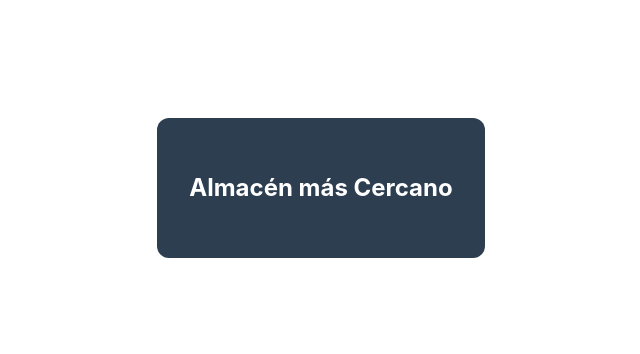
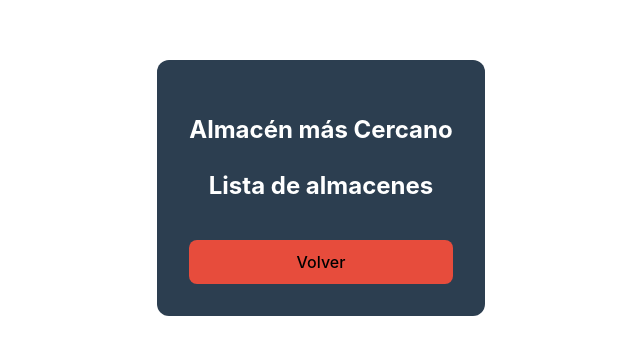
Before and after one commit to Franciscoxd1123/TBD-Lab-2, a Vue app in the folder Frontend TBD-Lab-2/: page /distancia-almacenes in a window 1280 px wide. Shown: the part 212-566 px from the top of the page, without its empty margins (319-959 px from the left). Built offline with nearby package versions, Linux system fonts and the light colour scheme.

Commit message:
Frontend ruta mas corta

```diff
--- a/Frontend TBD-Lab-2/src/components/AlmacenesDistancia.vue
+++ b/Frontend TBD-Lab-2/src/components/AlmacenesDistancia.vue
@@ -10,45 +10,56 @@
             <p>Dirección: {{ userData.direccion }}</p>
         </div>
 
+        <h2>Lista de almacenes</h2>
         <div v-for="almacen in almacenInfo" class="almacen-info">
             <h3>{{ almacen.nombre }}</h3>
             <p>Dirección: {{ almacen.direccion }}</p>
-            <p>Ruta mas corta: {{ almacen.distancia }} km</p>
+            <p>Ruta mas corta: {{ almacen.distancia }} metros</p>
         </div>
+        <button @click="goBack" class="go-back-btn">
+         Volver
+        </button>
     </div>
 </template>
 
 <script setup>
 import { ref, onMounted } from 'vue';
+import { useRouter } from 'vue-router';
 import almacenService from '../services/almacenService';
 import clienteService from '../services/clienteService';
 
 const almacenInfo = ref([]);
 const busquedaRealizada = ref(false);
 const userData = ref(null);
+const router = useRouter();
 
 onMounted(async () => {
     try {
         const userDataFromStorage = JSON.parse(localStorage.getItem('userData'));
+        let listaAlmacenes = []
         if (userDataFromStorage?.idCliente) {
             userData.value = userDataFromStorage;
             const almacenes = await almacenService.listAlmacenes();
-            for (let i = 0; i < almacenes.length; i++) {
-                const distancia = await clienteService.shortestRoute({ idAlmacen: almacenes[i].idAlmacen, idCliente: userDataFromStorage.idCliente})
-                almacenInfo.value.append({
-                    distancia,
-                    nombre: almacenes[i].nombre,
-                    direccion: almacenes[i].direccion,
-                })
-                console.log(almacenInfo.value)
+            for (let i = 0; i < almacenes.data.length; i++) {
+                const distancia = await clienteService.shortestRoute({ idAlmacen: almacenes.data[i].idAlmacen, idCliente: userDataFromStorage.idCliente})
+                listaAlmacenes = [{
+                    distancia: distancia.data,
+                    nombre: almacenes.data[i].nombre,
+                    direccion: almacenes.data[i].direccion,
+                }, ...listaAlmacenes]
+                console.log(listaAlmacenes)
             }
         }
+        almacenInfo.value = listaAlmacenes
         busquedaRealizada.value = true;
     } catch (error) {
         console.error('Error al obtener almacén cercano:', error);
         busquedaRealizada.value = true;
     }
 });
+const goBack = () => {
+  router.push({ name: 'UserMenu' });
+};
 </script>
 
 <style scoped>
@@ -99,4 +110,20 @@ onMounted(async () => {
     text-align: center;
     font-weight: bold;
 }
+.go-back-btn {
+  width: 100%;
+  padding: 0.75rem;
+  background: #e74c3c;
+  color: black;
+  border: none;
+  border-radius: 0.5rem;
+  font-size: 1rem;
+  cursor: pointer;
+  margin-top: 1rem;
+  transition: background-color 0.2s;
+}
+
+.go-back-btn:hover {
+  background: #c0392b;
+}
 </style>
```
